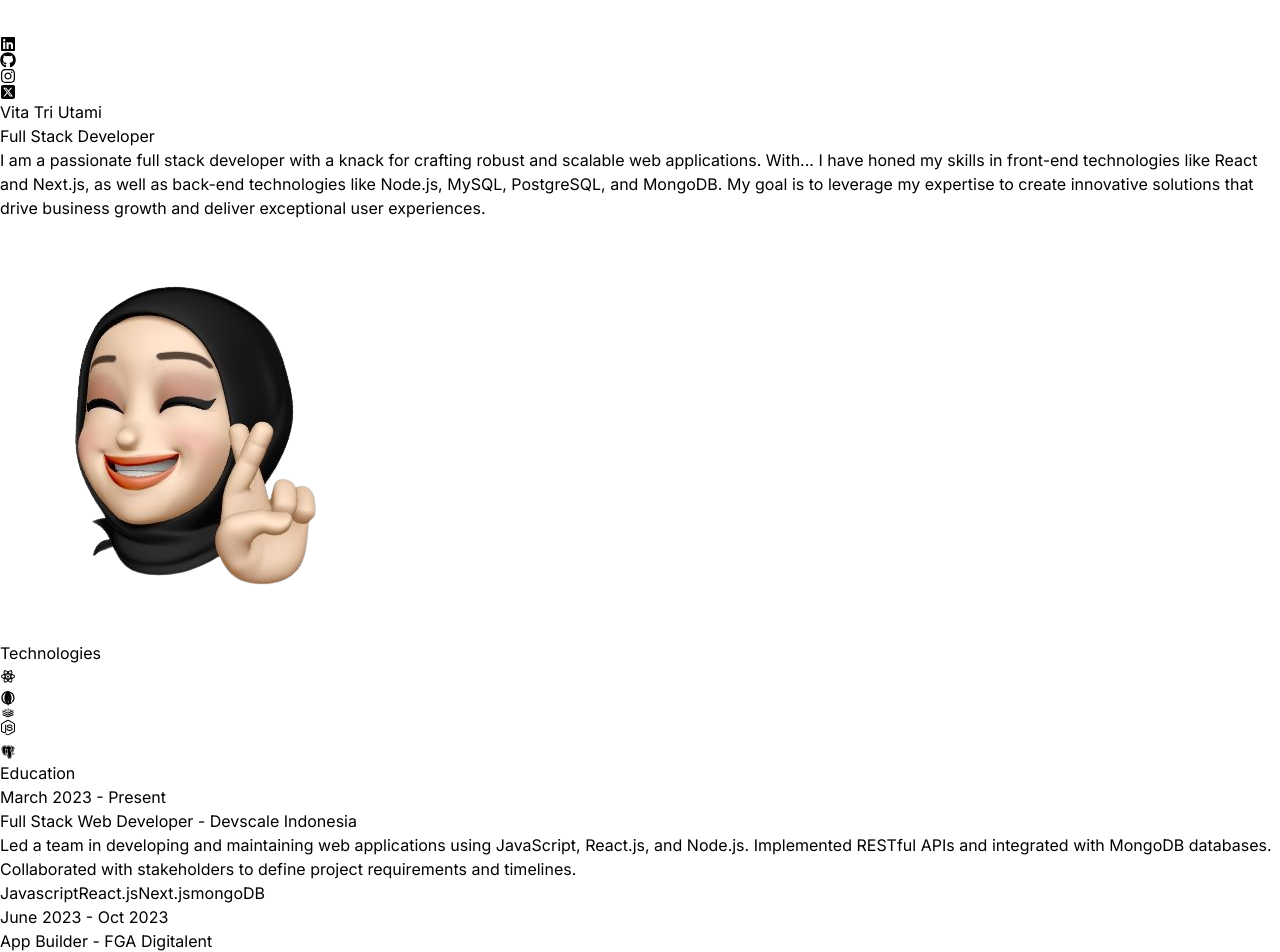
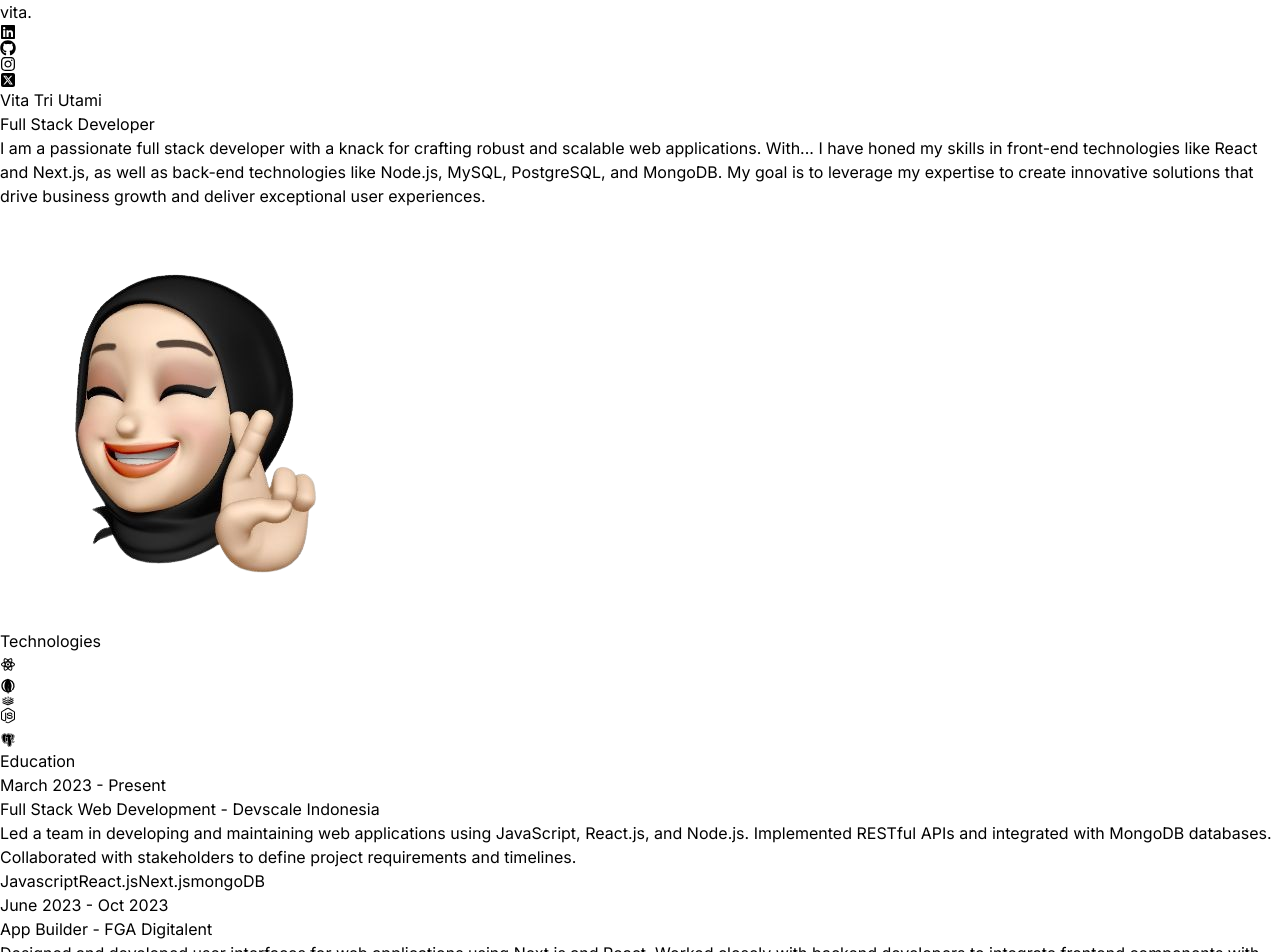
Before and after one commit to vitatriutami/portofolio, a React (Vite) app: page / in a window 1280 px wide. Shown: the top 952 px of the page. Built offline with nearby package versions, Linux system fonts and the light colour scheme.

Commit message:
update logo

```diff
--- a/src/components/Navbar.jsx
+++ b/src/components/Navbar.jsx
@@ -1,13 +1,14 @@
-import logo from "../assets/kevinRushLogo.png"
-import { FaLinkedin, FaGithub, FaInstagram } from "react-icons/fa"
-import { FaSquareXTwitter } from "react-icons/fa6"
-
+import logo from "../assets/kevinRushLogo.png";
+import { FaLinkedin, FaGithub, FaInstagram } from "react-icons/fa";
+import { FaSquareXTwitter } from "react-icons/fa6";
 
 const Navbar = () => {
   return (
     <nav className="mb-20 flex items-center justify-between py-6">
       <div className="flex flex-shrink-0 items-center">
-        <img className="mx-2 w-10" src={logo} alt="logo" />
+        <h1 className="text-4xl font-bold bg-gradient-to-r from-slate-300 via-slate-500 to-slate-500 bg-clip-text tracking-tight text-transparent">
+          vita.
+        </h1>
       </div>
       <div className="m-8 flex items-center justify-center gap-4 text-2xl">
         <a
@@ -15,14 +16,24 @@ const Navbar = () => {
           target="_black"
           rel="noopener"
         >
-          <FaLinkedin />
+          <FaLinkedin className="hover:-translate-y-0.5 transform transition hover:bg-cyan-700" />
         </a>
-        <FaGithub />
-        <FaInstagram />
-        <FaSquareXTwitter />
+        <a
+          href="https://github.com/vitatriutami"
+          target="_black"
+          rel="noopener"
+        >
+          <FaGithub className="hover:-translate-y-0.5 transform transition hover:bg-cyan-700" />
+        </a>
+        <a href="https://instagram.com/vita__tr" target="_black" rel="noopener">
+          <FaInstagram className="hover:-translate-y-0.5 transform transition hover:bg-cyan-700" />
+        </a>
+        <a href="https://x.com/" target="_black" rel="noopener">
+          <FaSquareXTwitter className="hover:-translate-y-0.5 transform transition hover:bg-cyan-700" />
+        </a>
       </div>
     </nav>
   );
-}
+};
 
-export default Navbar
+export default Navbar;
--- a/src/constants/index.js
+++ b/src/constants/index.js
@@ -10,7 +10,7 @@ export const ABOUT_TEXT = `I am a dedicated and versatile full stack developer w
 export const EXPERIENCES = [
   {
     year: "March 2023 - Present",
-    role: "Full Stack Web Developer",
+    role: "Full Stack Web Development",
     company: "Devscale Indonesia",
     description: `Led a team in developing and maintaining web applications using JavaScript, React.js, and Node.js. Implemented RESTful APIs and integrated with MongoDB databases. Collaborated with stakeholders to define project requirements and timelines.`,
     technologies: ["Javascript", "React.js", "Next.js", "mongoDB"],
@@ -24,7 +24,7 @@ export const EXPERIENCES = [
   },
   {
     year: "Aug 2022 - Apr 2023",
-    role: "Full Stack Web Developer",
+    role: "Full Stack Web Development",
     company: "Binar Academy",
     description: `Developed and maintained web applications using JavaScript, React.js, and Node.js. Designed and implemented RESTful APIs for data communication. Collaborated with cross-functional teams to deliver high-quality software products on schedule.`,
     technologies: ["Python", "Svelte", "Three.js", "Postgres"],
```
